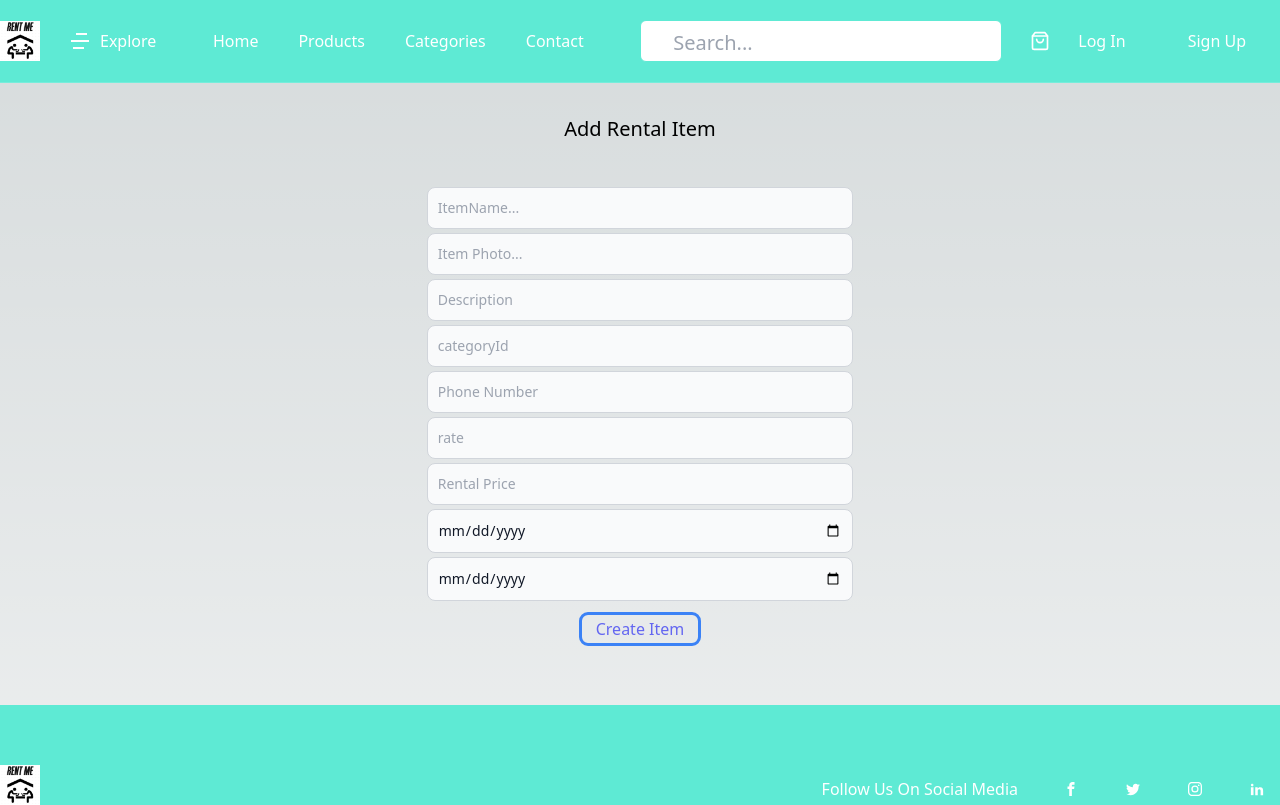
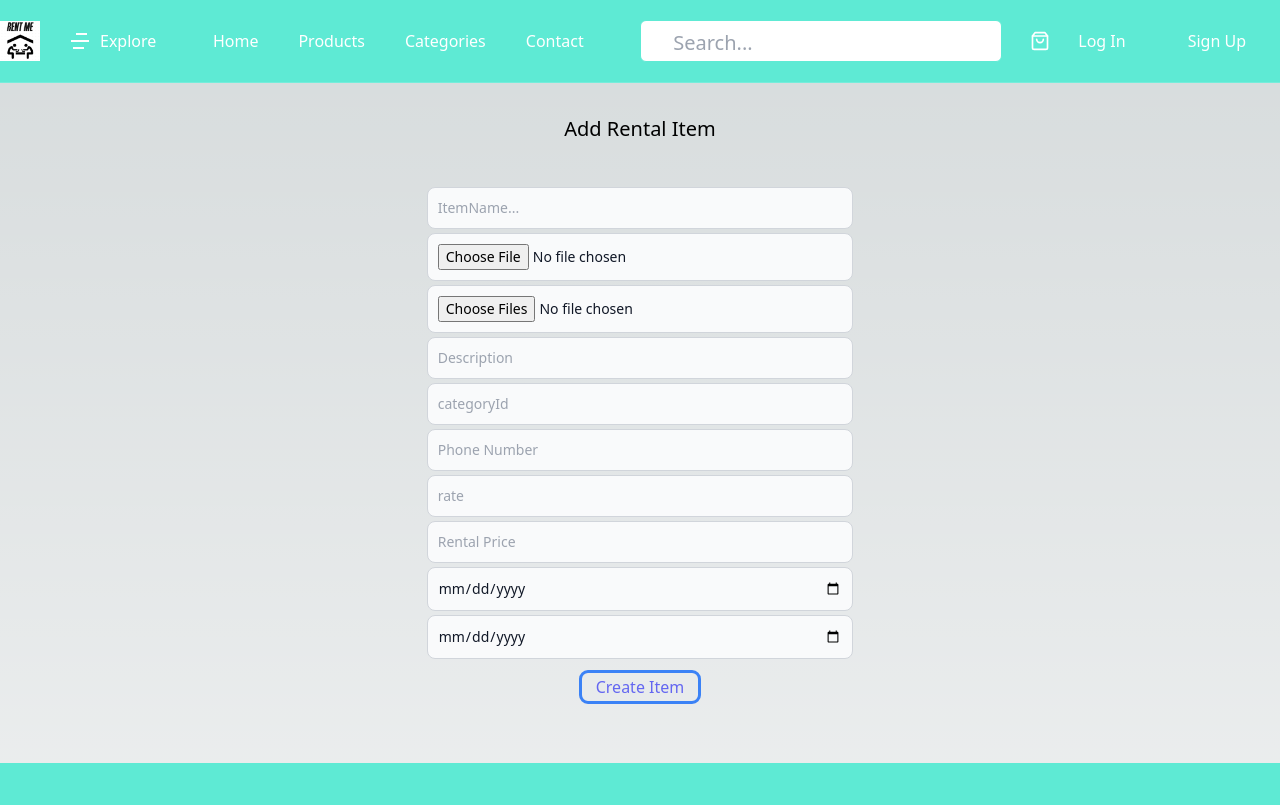
Before and after one commit to OrangeClassTeacher/2023-rentme-fe, a Next.js app: page /addProduct in a window 1280 px wide. Shown: the top 805 px of the page. Built offline with nearby package versions, Linux system fonts and the light colour scheme.

Commit message:
add product

```diff
--- a/src/interfaces/product.ts
+++ b/src/interfaces/product.ts
@@ -14,6 +14,7 @@ export interface IProductCategory {
 export interface Iproduct {
   itemName: string;
   itemPhoto: string;
+  itemSlidePhoto: string[];
   description: string;
   categoryId: string;
   phoneNumber: number;
--- a/src/pages/addProduct/index.tsx
+++ b/src/pages/addProduct/index.tsx
@@ -4,11 +4,14 @@ import { useState } from "react";
 import { Iproduct } from "@/interfaces/product";
 export default function Index() {
   const [proData, setProData] = useState<Iproduct>();
+  const [thumbImg, setThumbImg] = useState("");
+  const [Images, setImages] = useState([]);
   const createProd = (event: any) => {
     event.preventDefault();
     const data: Iproduct = {
       itemName: event.target.itemName.value,
-      itemPhoto: event.target.itemPhoto.value,
+      itemPhoto: thumbImg,
+      itemSlidePhoto: Images,
       description: event.target.description.value,
       categoryId: event.target.category.value,
       phoneNumber: event.target.phoneNumber.value,
@@ -20,9 +23,11 @@ export default function Index() {
     setProData(data);
     axios
       .post("http://localhost:8000/api/item", proData)
-      .then((res) => console.log(res.data.result));
+      .then((res) => console.log(res.data.result))
+      .catch((err) => console.log(err));
   };
   console.log(proData);
+  console.log(Images);
 
   return (
     <div className="py-8">
@@ -36,7 +41,57 @@ export default function Index() {
           />
           <input
             placeholder="Item Photo..."
+            type={"file"}
             name="itemPhoto"
+            onChange={(e) => {
+              const url = "https://api.cloudinary.com/v1_1/lwvom2iu/upload";
+              const formData = new FormData();
+              let file: any = e.target.files[0];
+              formData.append("file", file);
+              formData.append("api_key", "384825931744178");
+              formData.append("folder", "RentMeProduct");
+              formData.append("upload_preset", "lwvom2iu");
+
+              axios.post(url, formData).then((res) => {
+                setThumbImg(res.data.secure_url);
+              });
+            }}
+            className="bg-gray-50 border border-gray-300 text-gray-900 text-sm rounded-lg focus:ring-blue-500 focus:border-blue-500 block w-1/3 p-2.5 dark:bg-gray-700 dark:border-gray-600 dark:placeholder-gray-400 dark:text-white dark:focus:ring-blue-500 dark:focus:border-blue-500"
+          />
+          <input
+            placeholder="Item Photo..."
+            type={"file"}
+            multiple
+            name="itemSlidePhoto"
+            onChange={async (e) => {
+              console.log(e.target.value);
+              const url = "https://api.cloudinary.com/v1_1/lwvom2iu/upload";
+              const formData = new FormData();
+              let file = e.target.files;
+              // console.log(file);
+
+              const images = [];
+              for (let i = 0; i < file.length; i++) {
+                images.push(file[i]);
+              }
+              console.log(images);
+              const promise = await Promise.all(
+                images.map((file) => {
+                  formData.append("file", file);
+                  formData.append("api_key", "384825931744178");
+                  formData.append("folder", "RentMeProduct");
+                  formData.append("upload_preset", "lwvom2iu");
+                  return axios.post(url, formData);
+                })
+              );
+              let newArr: any = [];
+              console.log(promise);
+              promise.map((e) => {
+                console.log(e);
+                newArr.push(e.data.secure_url);
+                setImages(newArr);
+              });
+            }}
             className="bg-gray-50 border border-gray-300 text-gray-900 text-sm rounded-lg focus:ring-blue-500 focus:border-blue-500 block w-1/3 p-2.5 dark:bg-gray-700 dark:border-gray-600 dark:placeholder-gray-400 dark:text-white dark:focus:ring-blue-500 dark:focus:border-blue-500"
           />
           <input
--- a/src/pages/product/index.tsx
+++ b/src/pages/product/index.tsx
@@ -12,7 +12,7 @@ export default function Index() {
   useEffect(() => {
     getData();
   }, [search]);
-
+  //ji
   const getData = () => {
     if (search && search != "") {
       axios
@@ -25,16 +25,21 @@ export default function Index() {
     }
   };
   return (
-    <div className="flex flex-wrap gap-4 py-6 ps-4">
-      <button>
+    <div>
+      <div className="py-4 flex ps-5">
+        <button className="text-indigo-500 outline outline-offset-2 outline-blue-500 rounded px-3">
           <Link href="/addProduct">Create news</Link>
         </button>
+      </div>
+
+      <div className="flex flex-wrap gap-4 py-6 ps-4">
         {productData?.map((item, index): JSX.Element => {
           return (
             <div
               key={index}
               className="w-96 py-4 text-center border border-indigo-500 rounded"
             >
+              <img src={item.itemPhoto} alt="ProductImg" className="w-full" />
               <h1 className="text-xl"> {item.itemName}</h1>
               <h3 className="text-base">Description : {item.description}</h3>
               <p className="text-sm">
@@ -43,10 +48,13 @@ export default function Index() {
                   {item.phoneNumber}
                 </a>
               </p>
-            <span className="text-sm">Rental price : {item.rentalPrice}$</span>
+              <span className="text-sm">
+                Rental price : {item.rentalPrice}$
+              </span>
             </div>
           );
         })}
       </div>
+    </div>
   );
 }
```
Lines whose indentation alone changed are shown as unchanged.
